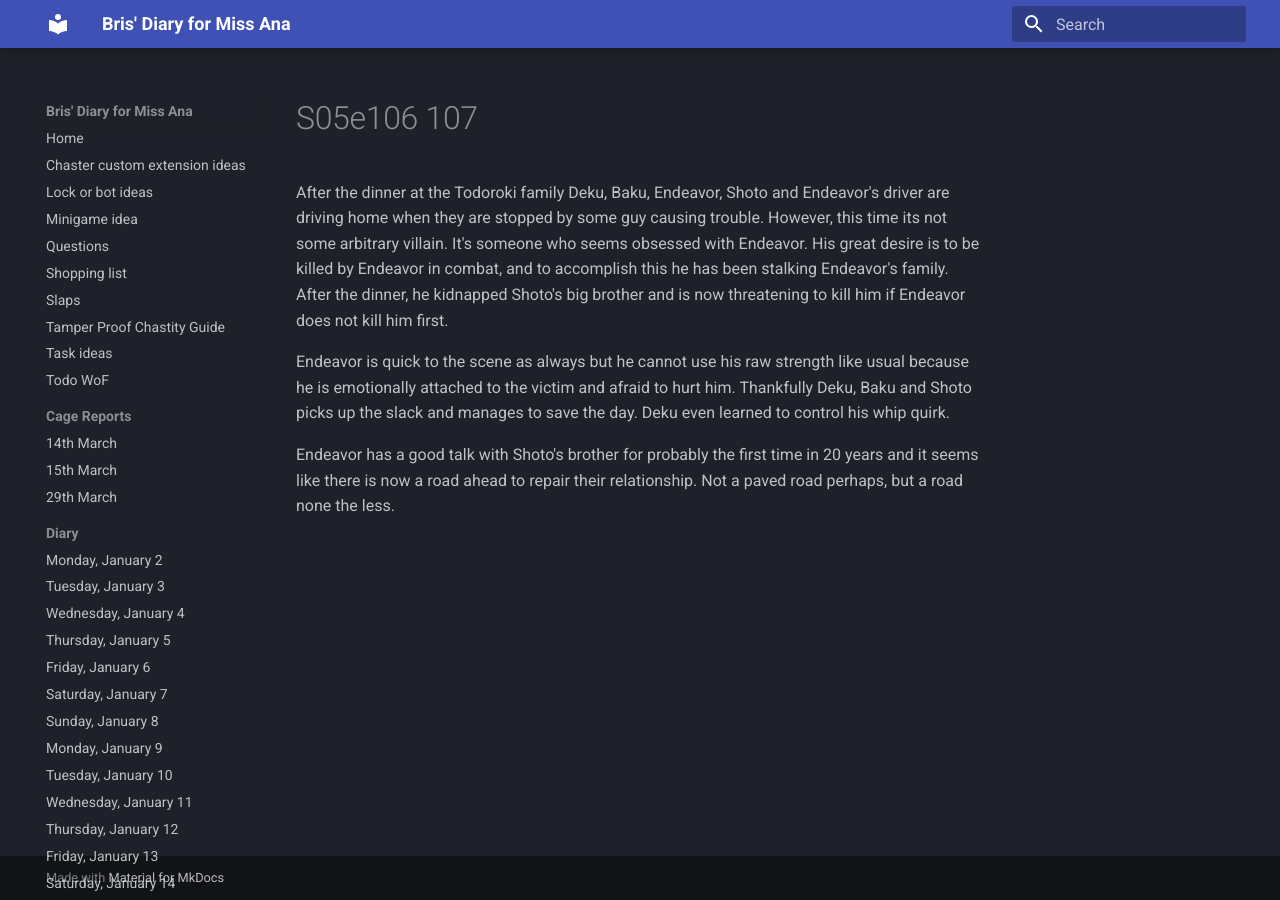
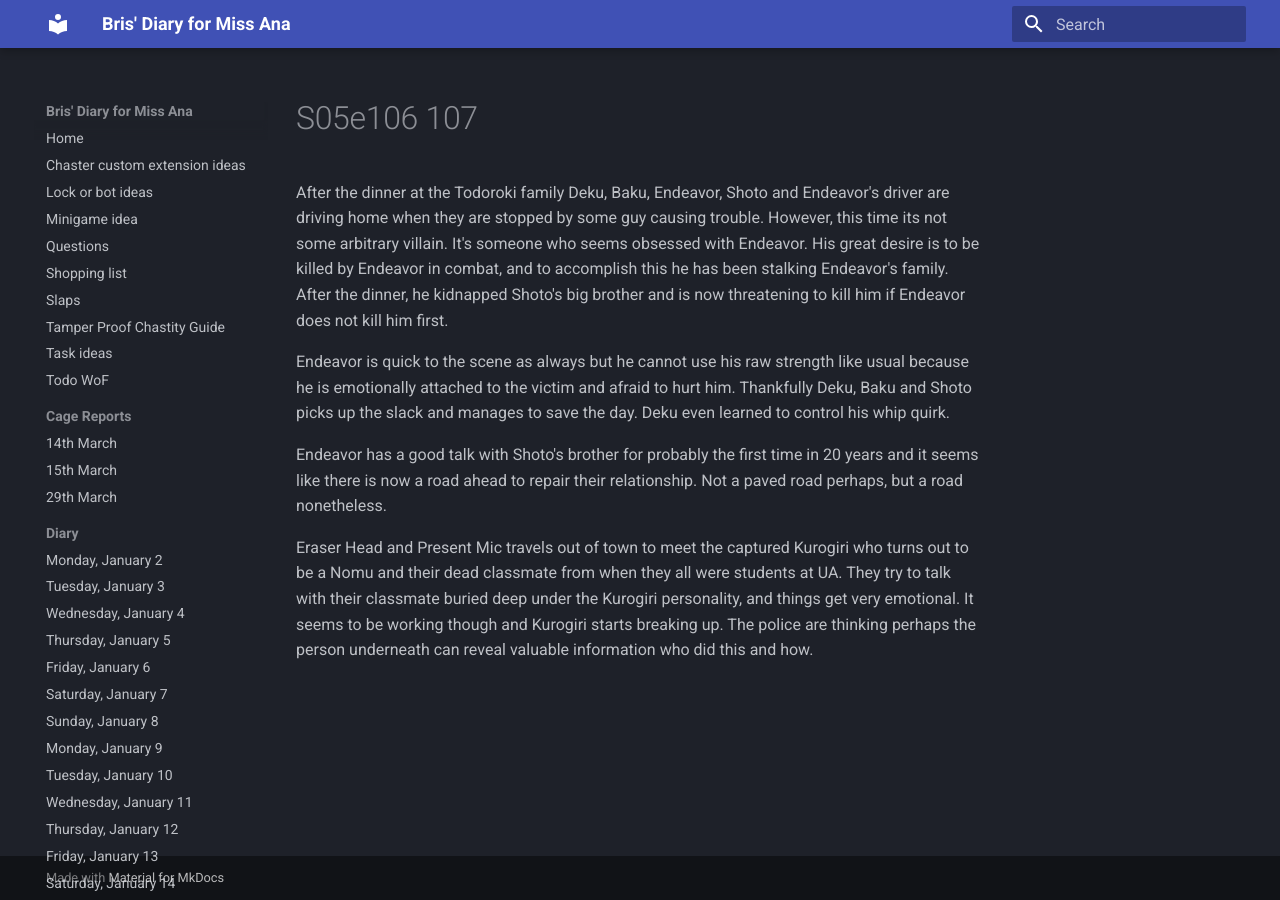
Before and after one commit to bris00/DFMA, an MkDocs documentation site: the page built from diary/Series/My Hero Academia/s05e106-107.md, in a window 1280 px wide. Built offline with MkDocs 1.6.1 and Material for MkDocs 9.7.7, drawn with Linux system fonts in a browser that asks for light colours.

Commit message:
vault backup: 2023-05-05 09:29:17
Affected files:
diary/Series/My Hero Academia/s05e106-107.md

```diff
--- a/diary/Series/My Hero Academia/s05e106-107.md
+++ b/diary/Series/My Hero Academia/s05e106-107.md
@@ -2,4 +2,6 @@ After the dinner at the Todoroki family Deku, Baku, Endeavor, Shoto and Endeavor
 
 Endeavor is quick to the scene as always but he cannot use his raw strength like usual because he is emotionally attached to the victim and afraid to hurt him. Thankfully Deku, Baku and Shoto picks up the slack and manages to save the day. Deku even learned to control his whip quirk.
 
-Endeavor has a good talk with Shoto's brother for probably the first time in 20 years and it seems like there is now a road ahead to repair their relationship. Not a paved road perhaps, but a road none the less.
+Endeavor has a good talk with Shoto's brother for probably the first time in 20 years and it seems like there is now a road ahead to repair their relationship. Not a paved road perhaps, but a road nonetheless.
+
+Eraser Head and Present Mic travels out of town to meet the captured Kurogiri who turns out to be a Nomu and their dead classmate from when they all were students at UA. They try to talk with their classmate buried deep under the Kurogiri personality, and things get very emotional. It seems to be working though and Kurogiri starts breaking up. The police are thinking perhaps the person underneath can reveal valuable information who did this and how.
```
